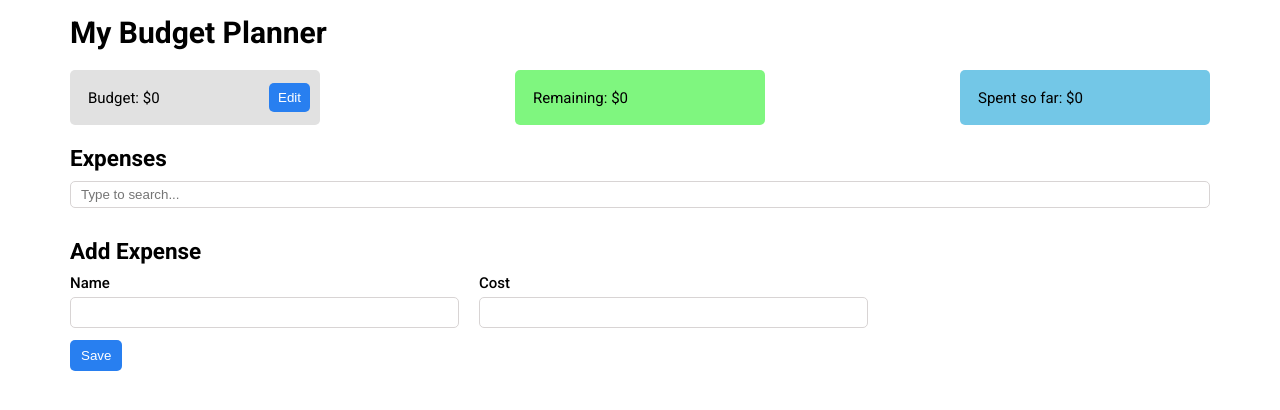
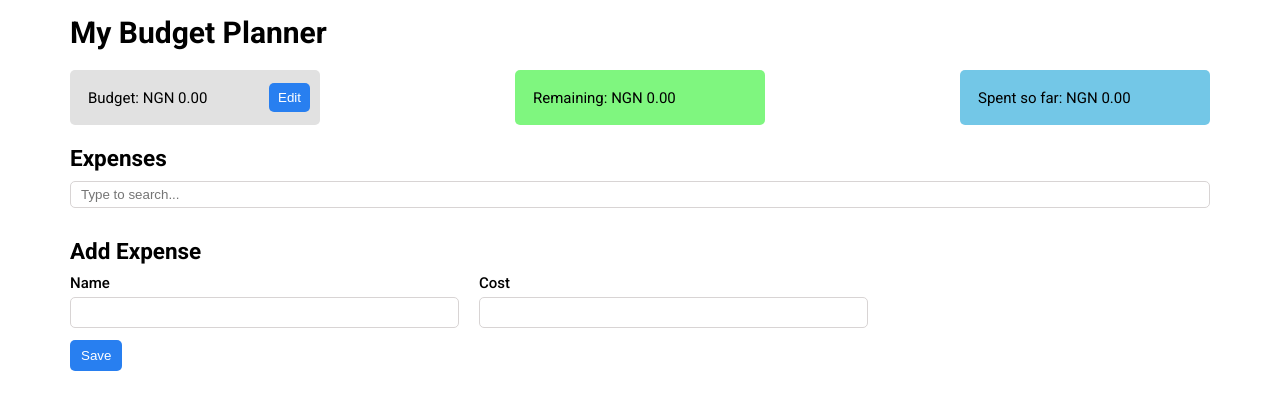
Before and after one commit to idiakeg/Budget-Planner, a React (Create React App) app: page / in a window 1280 px wide. Shown: the top 410 px of the page. Built offline with nearby package versions, Linux system fonts and the light colour scheme.

Commit message:
Formatted the amount of money displayed to the user

```diff
--- a/src/components/Budget.js
+++ b/src/components/Budget.js
@@ -14,7 +14,13 @@ const Budget = () => {
 					onChange={(e) => handleBudgetValueChange(e.target.value)}
 				/>
 			) : (
-				<span>Budget: ${budget}</span>
+				<span>
+					Budget:{" "}
+					{new Intl.NumberFormat("en-us", {
+						style: "currency",
+						currency: "NGN",
+					}).format(budget)}
+				</span>
 			)}
 
 			<button onClick={handleEditFlag}>{!eidtFlag ? "Edit" : "Save"}</button>
--- a/src/components/ExpenseTotal.js
+++ b/src/components/ExpenseTotal.js
@@ -9,7 +9,13 @@ const ExpenseTotal = () => {
 
 	return (
 		<div className="budget-detail-container expense-total">
-			<span>Spent so far: ${totalExpense}</span>
+			<span>
+				Spent so far:{" "}
+				{new Intl.NumberFormat("en-us", {
+					style: "currency",
+					currency: "NGN",
+				}).format(totalExpense)}
+			</span>
 		</div>
 	);
 };
--- a/src/components/Remaining.js
+++ b/src/components/Remaining.js
@@ -12,7 +12,13 @@ const Remaining = () => {
 
 	return (
 		<div className="budget-detail-container remaining">
-			<span>Remaining: ${budget - totalExpense}</span>
+			<span>
+				Remaining:{" "}
+				{new Intl.NumberFormat("en-us", {
+					style: "currency",
+					currency: "NGN",
+				}).format(budget - totalExpense)}
+			</span>
 		</div>
 	);
 };
```
